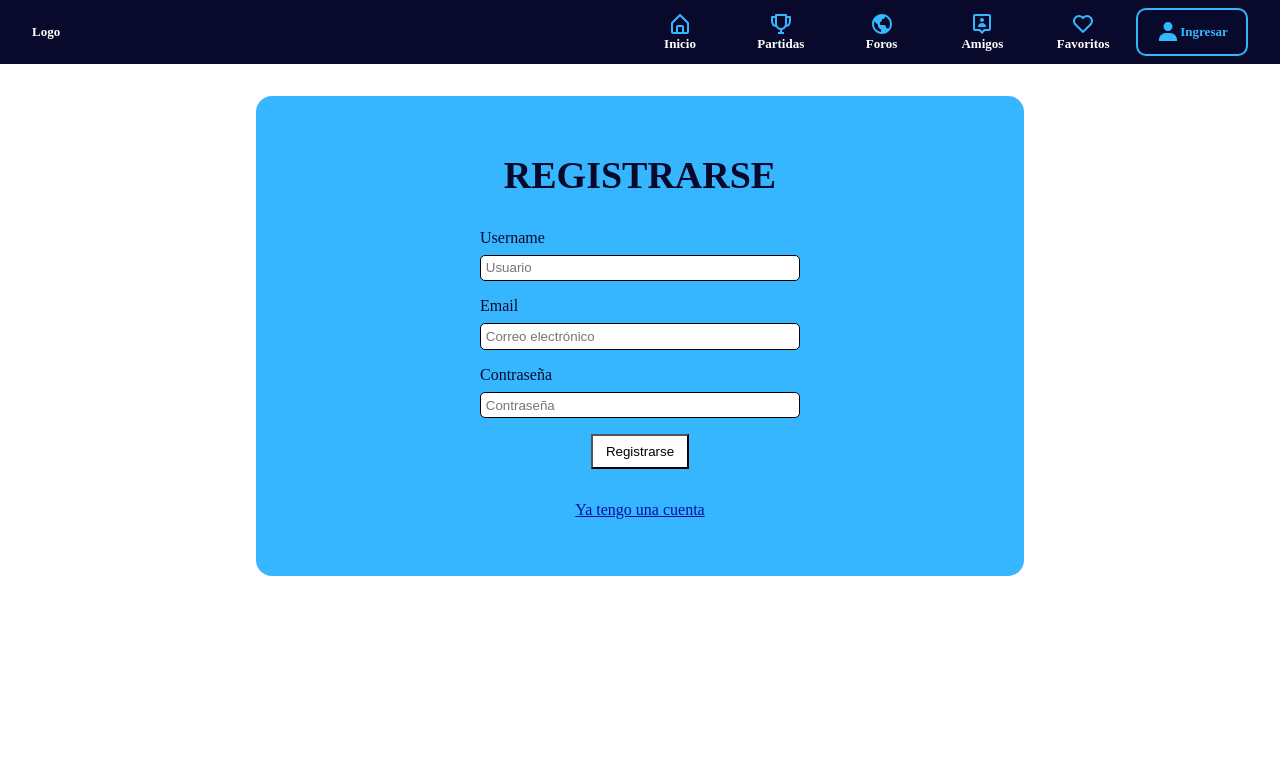
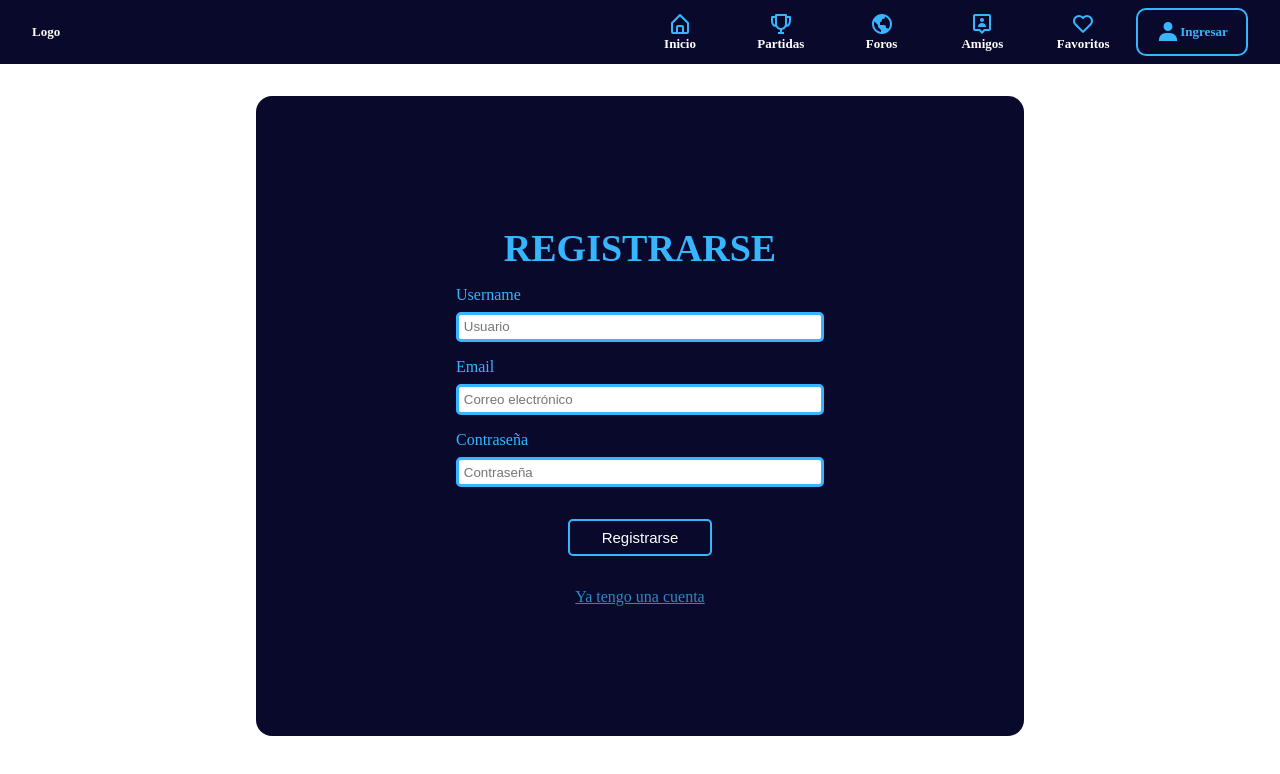
Before and after one commit to Totoneta/frontend-Thelobby, a React (Vite) app in the folder frontend/: page /registrarse in a window 1280 px wide. Shown: the top 774 px of the page. Built offline with nearby package versions, Linux system fonts and the light colour scheme.

Commit message:
Estilos de iniciar sesion y registrarse pages

```diff
--- a/frontend/src/components/iniciarsesion/formularioiniciarsesion/formularioiniciarsesion.css
+++ b/frontend/src/components/iniciarsesion/formularioiniciarsesion/formularioiniciarsesion.css
@@ -4,7 +4,7 @@
     align-items: center;
     gap: 1rem;
     margin: 0 auto;
-    width: 20rem;
+    width: 50%;
     flex-direction: column;
     padding: 1rem;
 }
@@ -26,17 +26,23 @@
     padding: .3rem;
     outline: none;
     border-radius: 5px;
-    border: 1px solid #000;
+    border: 3px solid #36B6FF;
 }
 
 /* Botón Envíar */
 .formularioiniciarcontainer>button {
-    padding: .5rem .8rem;
+    padding: .5rem 2rem;
     cursor: pointer;
-    background-color: #fff;
-    color: #000;
+    margin: 1rem 0;
+    background-color: #09092b;
+    color: #09092b;
+    border: 2px solid #36B6FF;
+    border-radius: 5px;
+    color: #fff;
+    font-size: 15px;
 }
 
 .formularioiniciarcontainer>button:hover {
-    background-color: #c7c7c7;
+    background-color: #36b5ff83;
+    border: 2px solid #36B6FF;
 }
--- a/frontend/src/components/iniciarsesion/notegndocuenta/notengocuenta.css
+++ b/frontend/src/components/iniciarsesion/notegndocuenta/notengocuenta.css
@@ -7,9 +7,9 @@
 }
 
 .notengocuentacontainer>a {
-    color: #090e9e;
+    color: #36b5ffbf;
 }
 
 .notengocuentacontainer>a:hover {
-    color: #030534;
+    color: #36B6FF;
 }
--- a/frontend/src/components/registrarse/formularioregistrarse/formularioregistrarse.css
+++ b/frontend/src/components/registrarse/formularioregistrarse/formularioregistrarse.css
@@ -4,7 +4,7 @@
     align-items: center;
     gap: 1rem;
     margin: 0 auto;
-    width: 20rem;
+    width: 50%;
     flex-direction: column;
 }
 
@@ -27,17 +27,23 @@
     padding: .3rem;
     outline: none;
     border-radius: 5px;
-    border: 1px solid #000;
+    border: 3px solid #36B6FF;
 }
 
 /* Botón Envíar */
 .formularioregistrarsecontainer>button {
-    padding: .5rem .8rem;
+    padding: .5rem 2rem;
     cursor: pointer;
-    background-color: #fff;
-    color: #000;
+    margin: 1rem 0;
+    background-color: #09092b;
+    color: #09092b;
+    border: 2px solid #36B6FF;
+    border-radius: 5px;
+    color: #fff;
+    font-size: 15px;
 }
 
 .formularioregistrarsecontainer>button:hover {
-    background-color: #c7c7c7;
+    background-color: #36b5ff83;
+    border: 2px solid #36B6FF;
 }
--- a/frontend/src/components/registrarse/yatengocuenta/yatengocuenta.css
+++ b/frontend/src/components/registrarse/yatengocuenta/yatengocuenta.css
@@ -7,9 +7,9 @@
 }
 
 .yatengounacuentacontainer>a {
-    color: #090e9e;
+    color: #36b5ffbf;
 }
 
 .yatengounacuentacontainer>a:hover {
-    color: #030534;
+    color: #36B6FF;
 }
--- a/frontend/src/page/iniciarsesionpage/iniciarsesionpage.css
+++ b/frontend/src/page/iniciarsesionpage/iniciarsesionpage.css
@@ -1,18 +1,18 @@
 .iniciarsesionpagecontainer {
-    height: 60dvh;
+    height: 80dvh;
     width: 60%;
     display: flex;
     justify-content: center;
     align-items: center;
     flex-direction: column;
-    gap: 2rem;
+    gap: 1rem;
     margin: 2rem auto;
     padding: 1rem;
-    background-color: #36B6FF;
-    color: #09092b;
+    background-color: #09092b;
+    color: #36B6FF;
     border-radius: 16px;
 }
 
 .iniciarsesionpagecontainer>h2 {
-    font-size: 38px;
+    font-size: 50px;
 }
--- a/frontend/src/page/registrarsepage/registrarsepage.css
+++ b/frontend/src/page/registrarsepage/registrarsepage.css
@@ -1,15 +1,15 @@
 .registrarsepagecontainer {
-    height: 60dvh;
+    height: 80dvh;
     width: 60%;
     display: flex;
     justify-content: center;
     align-items: center;
     flex-direction: column;
-    gap: 2rem;
+    gap: 1rem;
     margin: 2rem auto;
     padding: 1rem;
-    background-color: #36B6FF;
-    color: #09092b;
+    background-color: #09092b;
+    color: #36B6FF;
     border-radius: 16px;
 }
 
```
